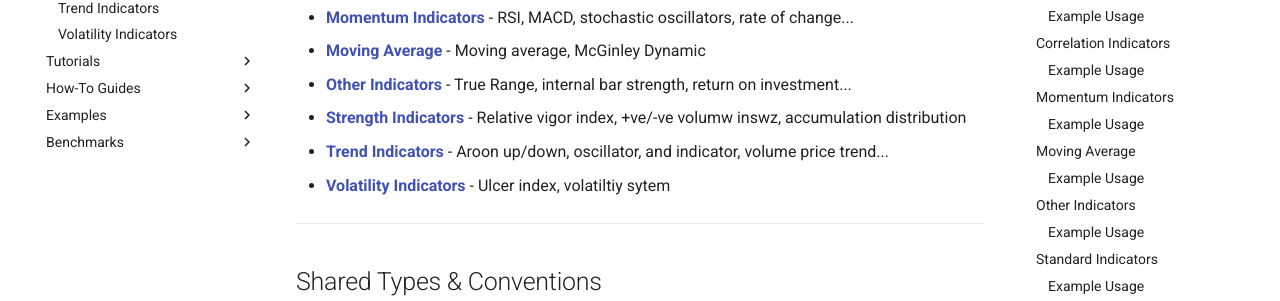
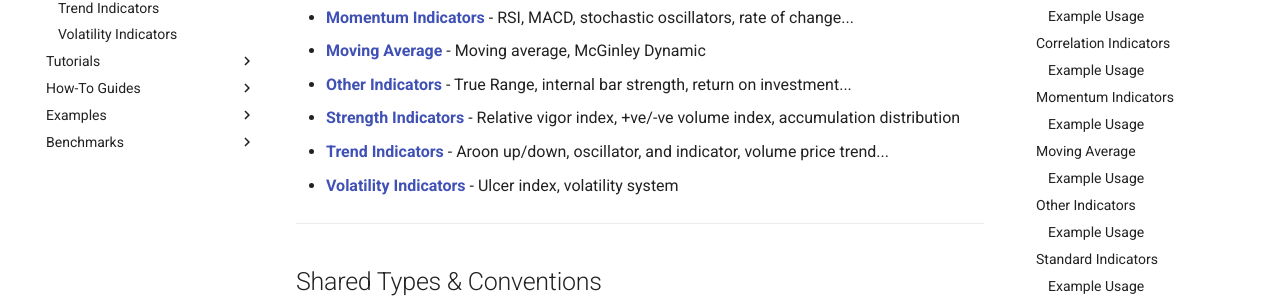
Before and after one commit to chironmind/PyTechnicalIndicators-docs, an MkDocs documentation site: the page built from docs/api/index.md, in a window 1280 px wide and 900 px high. Shown: the part 418-719 px from the top of the window. Built offline with MkDocs 1.6.1 and Material for MkDocs 9.7.7, drawn with Linux system fonts in a browser that asks for light colours.

Commit message:
Apply suggestions from code review
Co-authored-by: Copilot <175728472+Copilot@users.noreply.github.com>

```diff
--- a/docs/api/index.md
+++ b/docs/api/index.md
@@ -10,9 +10,9 @@ Comprehensive documentation for all modules, classes, and functions available in
 - **[Momentum Indicators](momentum-indicators.md)** - RSI, MACD, stochastic oscillators, rate of change...
 - **[Moving Average](moving-average.md)** - Moving average, McGinley Dynamic
 - **[Other Indicators](other-indicators.md)** - True Range, internal bar strength, return on investment...
-- **[Strength Indicators](strength-indicators.md)** - Relative vigor index, +ve/-ve volumw inswz, accumulation distribution
+- **[Strength Indicators](strength-indicators.md)** - Relative vigor index, +ve/-ve volume index, accumulation distribution
 - **[Trend Indicators](trend-indicators.md)** - Aroon up/down, oscillator, and indicator, volume price trend...
-- **[Volatility Indicators](volatility-indicators.md)** - Ulcer index, volatiltiy sytem
+- **[Volatility Indicators](volatility-indicators.md)** - Ulcer index, volatility system
 
 ---
 
```
Also changed, not shown: docs/tutorials/plotly.md (+1 -0 lines).
